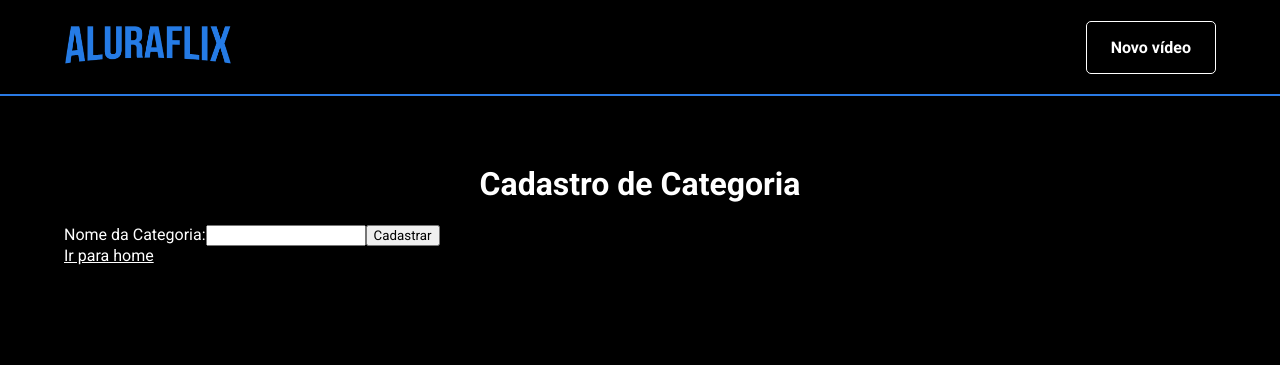
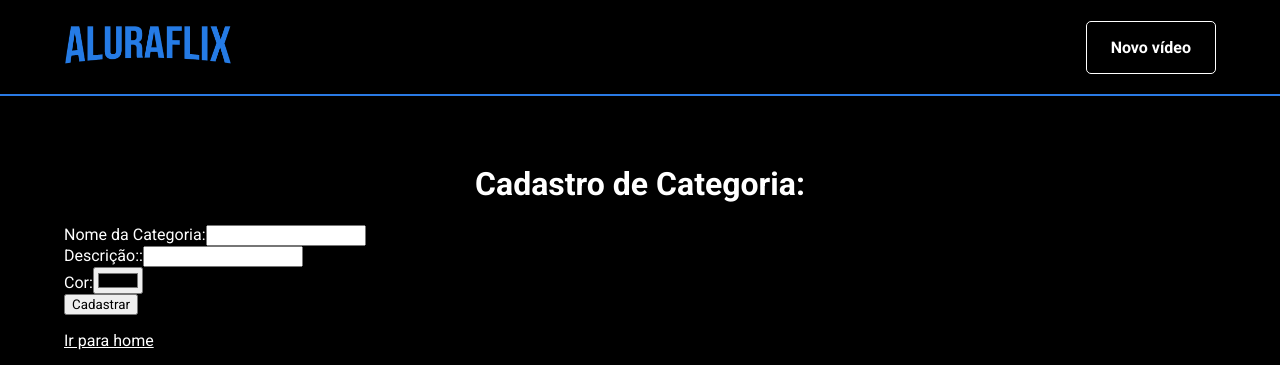
Before and after one commit to fbnnd1/alura-imersao-react, a React (Create React App) app in the folder alura-flix/: page /cadastro/categoria in a window 1280 px wide. Shown: the top 365 px of the page. Built offline with nearby package versions, Linux system fonts and the light colour scheme.

Commit message:
Implementação aula 3

```diff
--- /dev/null
+++ b/alura-flix/src/components/FormField/index.js
@@ -0,0 +1,19 @@
+import React from "react";
+
+function FormField({ label, type, name, value, onChange }) {
+  return (
+    <div>
+      <label>
+        {label}:
+        <input
+          type={type}
+          value={value}
+          name={name}
+          onChange={onChange}
+        />
+      </label>
+    </div>
+  )
+}
+
+export default FormField;
--- a/alura-flix/src/pages/cadastro/Categoria/index.js
+++ b/alura-flix/src/pages/cadastro/Categoria/index.js
@@ -1,26 +1,108 @@
-import React from 'react';
+import React, { useState } from 'react';
 import { Link } from 'react-router-dom';
 import PageDefault from '../../../components/PageDefault';
+import FormField from '../../../components/FormField';
 
 function CadastroCategoria() {
+  const valoresIniciais = {
+    nome: '',
+    descricao: '',
+    cor: '',
+  }
+  const [categorias, setCategorias] = useState([]);
+  const [values, setValues] = useState(valoresIniciais);
+
+
+  function setValue(chave, valor) {
+    // chave: nome, descricao, bla, bli
+    setValues({
+      ...values,
+      [chave]: valor, // nome: 'valor'
+    })
+  }
+
+  function handleChange(infosDoEvento) {
+    setValue(
+      infosDoEvento.target.getAttribute('name'),
+      infosDoEvento.target.value
+    );
+  }
+
   return (
     <PageDefault>
-      <h1>Cadastro de Categoria</h1>
+      <h1>Cadastro de Categoria: {values.nome}</h1>
 
-      <form>
+      <form onSubmit={function handleSubmit(infosDoEvento) {
+          infosDoEvento.preventDefault();
+          setCategorias([
+            ...categorias,
+            values
+          ]);
 
-        <label>
-          Nome da Categoria:
-          <input
-            type="text"
-          />
-        </label>
+          setValues(valoresIniciais)
+      }}>
+
+        <FormField
+          label="Nome da Categoria"
+          type="text"
+          name="nome"
+          value={values.nome}
+          onChange={handleChange}
+        />
+
+        <FormField
+          label="Descrição:"
+          type="????"
+          name="descricao"
+          value={values.descricao}
+          onChange={handleChange}
+        />
+        {/* <div>
+          <label>
+            Descrição:
+            <textarea
+              type="text"
+              value={values.descricao}
+              name="descricao"
+              onChange={handleChange}
+            />
+          </label>
+        </div> */}
+
+        <FormField
+          label="Cor"
+          type="color"
+          name="cor"
+          value={values.cor}
+          onChange={handleChange}
+        />
+        {/* <div>
+          <label>
+            Cor:
+            <input
+              type="color"
+              value={values.cor}
+              name="cor"
+              onChange={handleChange}
+            />
+          </label>
+        </div> */}
 
         <button>
           Cadastrar
         </button>
       </form>
 
+
+      <ul>
+        {categorias.map((categoria, indice) => {
+          return (
+            <li key={`${categoria}${indice}`}>
+              {categoria.nome}
+            </li>
+          )
+        })}
+      </ul>
 
       <Link to="/">
         Ir para home
```
